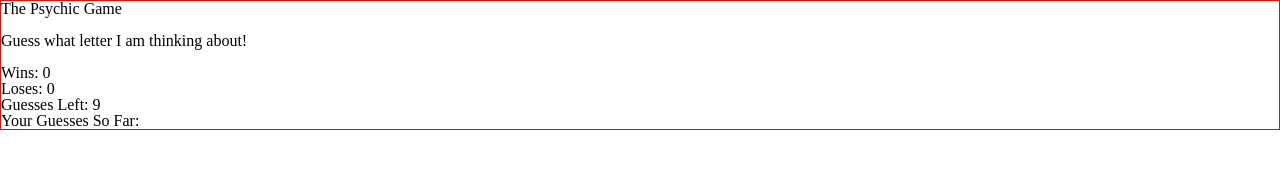
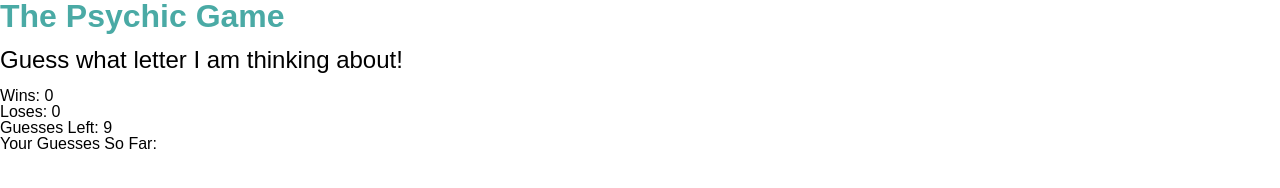
Before and after one commit to catnap89/Psychic-Game, a plain HTML site: page index.html in a window 1280 px wide. Drawn offline with Linux system fonts and the light colour scheme.

Commit message:
css added to make the website look better

```diff
--- a/assets/css/style.css
+++ b/assets/css/style.css
@@ -1,4 +1,31 @@
 .container {
 
-  border: 1px solid red;
+  width: 960px;
 }
+
+body {
+
+  font-family: Arial, Helvetica, sans-serif;
+  font-size: 16px;
+
+}
+
+.header h1 {
+
+  font-size: 32px;
+  font-weight: bold;
+  color: #4aaaa5;
+
+}
+
+.header h3 {
+
+  font-size: 24px;
+}
+
+.game {
+
+  width: 100%;
+  overflow-wrap: break-word;  /* the lists of user inputs goes to next line if the lengths becomes longer than the container. */
+
+}
--- a/index.html
+++ b/index.html
@@ -16,10 +16,14 @@
 
   <div class="container">
 
-    <div class="game">
+    <div class="header">
 
       <h1>The Psychic Game</h1>  <br>
       <h3>Guess what letter I am thinking about!</h3>  <br>
+
+    </div>
+
+    <div class="game">
 
       <!-- Increase by 1 when user presses same alphabet as the computerguess. -->
       <p id="wins">Wins: 0</p>
@@ -33,6 +37,7 @@
       <!-- Display the lists of alphabets that the user have pressed. -->
       <p id="userInput">Your Guesses So Far: </p>
 
+
     </div>
 
   </div>
```
